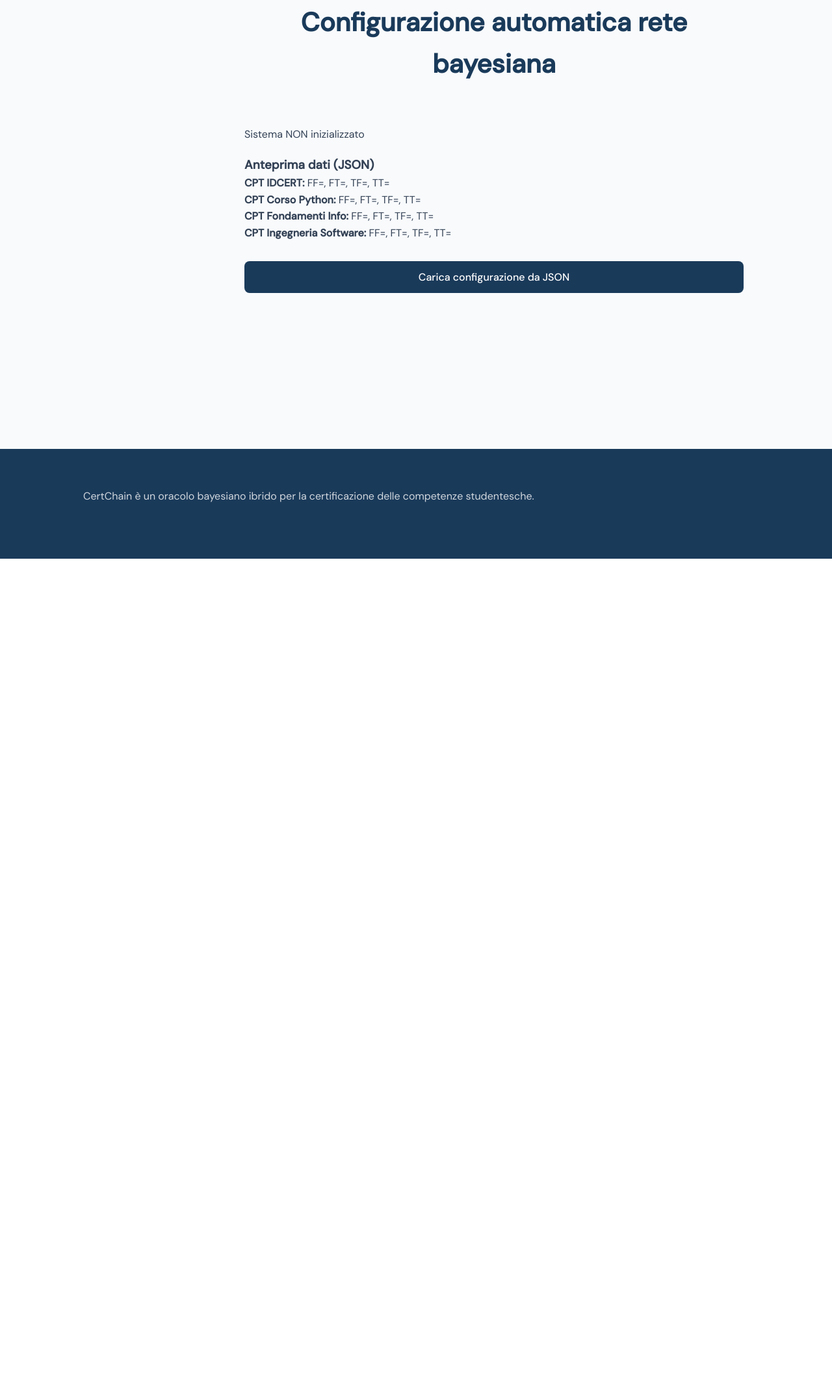
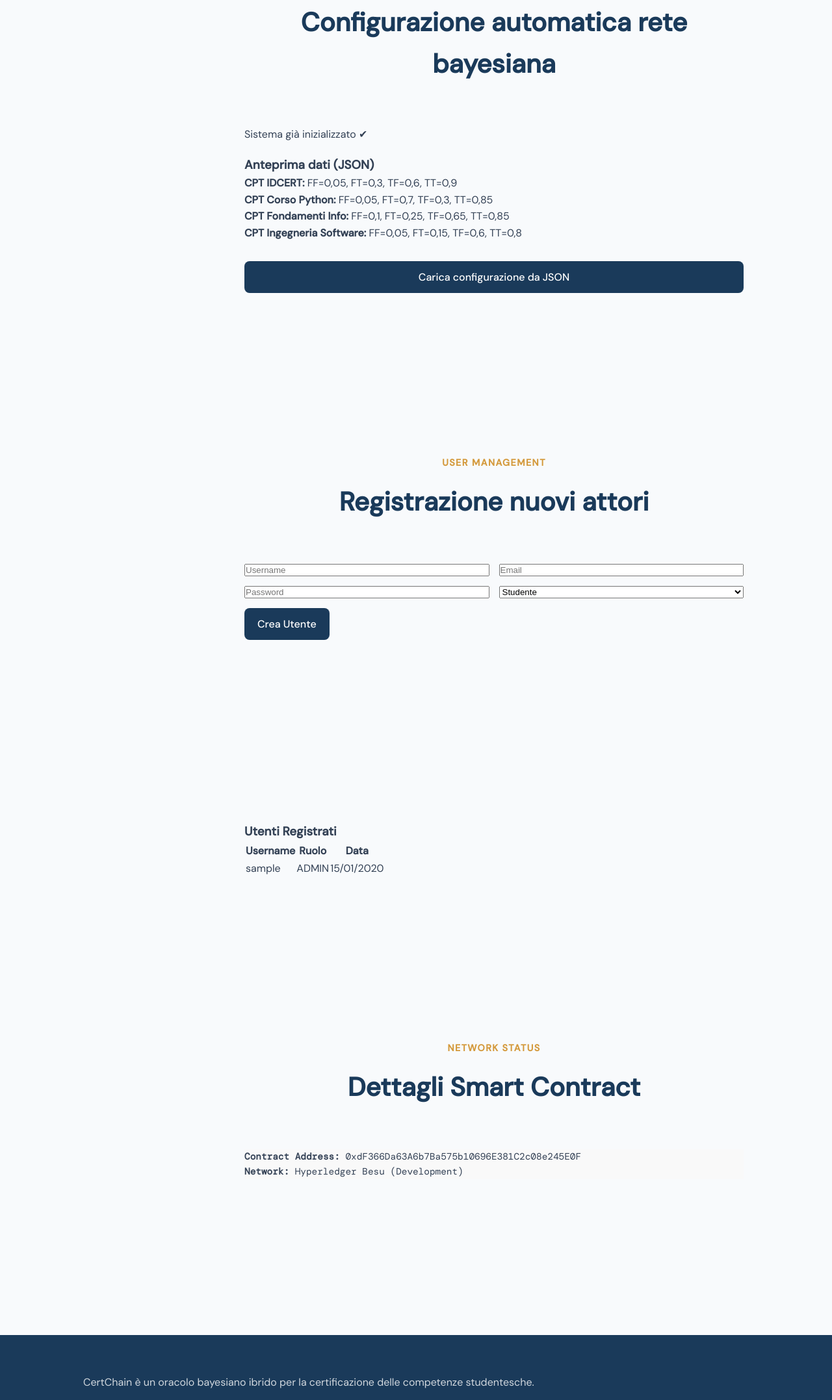
Before and after one commit to otech99/SS-B.group2, a Django app: page /dashboard/admin/ in a window 1280 px wide. Shown: the part 262-2417 px from the top of the page at 65% size. Before the commit the page ends 1122 px from the top, so only its background shows below. Run offline with Django 4.2, Linux system fonts and the light colour scheme; a user stored in the database is signed in; tables that the repository leaves empty hold one stand-in row (values such as "Sample post").

Commit message:
modifiche al front-end

```diff
--- a/certchain/static/certchain/css/style.css
+++ b/certchain/static/certchain/css/style.css
@@ -415,3 +415,19 @@
 
 .font-mono { font-family: 'DM Mono', monospace; }
 .text-teal { color: var(--accent-teal); }
+
+
+.admin-form-grid {
+    display: grid;
+    grid-template-columns: 1fr 1fr; /* Due colonne */
+    gap: 20px;
+    margin-bottom: 20px;
+}
+
+.admin-input {
+    padding: 12px;
+    border: 1px solid #ddd;
+    border-radius: 6px;
+    font-family: 'DM Sans', sans-serif;
+    width: 100%;
+}
--- a/certchain/templates/certchain/dashboard_admin.html
+++ b/certchain/templates/certchain/dashboard_admin.html
@@ -100,6 +100,57 @@
     </form>
 
 </section>
+<section class="section" style="margin-top: 50px;">
+    <div class="section-label">User Management</div>
+    <h2 class="section-title">Registrazione nuovi attori</h2>
+
+    <div class="card">
+        <form method="post" action="{% url 'create_user' %}">
+            {% csrf_token %}
+            <div class="form-grid" style="display: grid; grid-template-columns: 1fr 1fr; gap: 15px;">
+                <input type="text" name="username" placeholder="Username" class="input-field" required>
+                <input type="email" name="email" placeholder="Email" class="input-field" required>
+                <input type="password" name="password" placeholder="Password" class="input-field" required>
+                <select name="role" class="input-field" required>
+                    <option value="STUDENT">Studente</option>
+                    <option value="CERTIFYING_AUTHORITY">Ente Certificatore (Authority)</option>
+                    <option value="COMPANY">Azienda</option>
+                </select>
+            </div>
+            <button type="submit" class="btn-primary" style="margin-top: 15px;">Crea Utente</button>
+        </form>
+    </div>
+    </section>
+<section class="section" style="margin-top: 50px;">
+    <h3 style="margin-top: 30px;">Utenti Registrati</h3>
+<table class="admin-table">
+    <thead>
+        <tr>
+            <th>Username</th>
+            <th>Ruolo</th>
+            <th>Data</th>
+        </tr>
+    </thead>
+    <tbody>
+        {% for u in users_list %}
+        <tr>
+            <td>{{ u.username }}</td>
+            <td><span class="badge">{{ u.role }}</span></td>
+            <td>{{ u.date_joined|date:"d/m/Y" }}</td>
+        </tr>
+        {% endfor %}
+    </tbody>
+</table>
+</section>
+
+<section class="section" style="margin-top: 50px;">
+    <div class="section-label">Network Status</div>
+    <h2 class="section-title">Dettagli Smart Contract</h2>
+    <div class="card font-mono" style="font-size: 0.9em; background: #f9f9f9;">
+        <p><strong>Contract Address:</strong> {{ contract_address|default:"Non ancora distribuito" }}</p>
+        <p><strong>Network:</strong> Hyperledger Besu (Development)</p>
+    </div>
+</section>
 
 </main>
 
--- a/certchain/templates/certchain/dashboard_student.html
+++ b/certchain/templates/certchain/dashboard_student.html
@@ -14,12 +14,6 @@
             <a href="{% url 'logout' %}" class="btn-nav">Logout</a>
         </div>
     </nav>
-
-    <aside class="sidebar">
-        <a href="#" class="active">Le mie Evidenze</a>
-        <a href="#">Certificazioni</a>
-    </aside>
-
     <main class="main-content">
         <div class="card">
             <h2 class="section-title" style="text-align:left;">Dichiara le tue Evidenze</h2>
--- a/certchain/urls.py
+++ b/certchain/urls.py
@@ -10,6 +10,7 @@
     path('dashboard/admin/',      views.dashboard_admin,    name='dashboard_admin'),
     path('dashboard/authority/',  views.dashboard_authority,name='dashboard_authority'),
     path('dashboard/student/',    views.dashboard_student,  name='dashboard_student'),
+    path('dashboard/company/', views.dashboard_company, name='dashboard_company'),
     path('dashboard/admin/init-bn/',    views.init_bn,      name='init_bn'),
     path('dashboard/admin/create-user/', views.create_user, name='create_user'),
 ]
--- a/certchain/views.py
+++ b/certchain/views.py
@@ -1,12 +1,14 @@
+import os
+import json
+import subprocess  # Fondamentale per l'integrazione blockchain senza crash
 from django.shortcuts import render, redirect
 from django.contrib.auth import authenticate, login, logout
-from django.contrib.auth.decorators import login_required
+from django.contrib.auth.decorators import login_required # Questo risolve il NameError
+from django.contrib import messages
 from django.core.mail import send_mail
 from django.conf import settings
-from .models import CustomUser
+from .models import CustomUser, OTPToken
 from rest_framework_simplejwt.tokens import RefreshToken
-from .models import OTPToken
-
 
 # ── Helper ────────────────────────────────────────────────────
 
@@ -15,6 +17,8 @@
         return 'Admin'
     elif user.role == 'CERTIFYING_AUTHORITY':
         return 'CertifyingAuthority'
+    elif user.role == 'COMPANY': # <--- AGGIUNGI QUESTO
+        return 'Company'
     else:
         return 'Student'
 
@@ -24,17 +28,18 @@
         return redirect('dashboard_admin')
     elif role == 'CertifyingAuthority':
         return redirect('dashboard_authority')
+    elif role == 'Company':
+        return redirect('dashboard_company')
     else:
         return redirect('dashboard_student')
+
 # ── Views ─────────────────────────────────────────────────────
 
 def home(request):
     """Pagina iniziale pubblica."""
     return render(request, 'certchain/index.html')
 
-
 def login_view(request):
-    """Step 1 — verifica username e password, invia OTP via email."""
     if request.user.is_authenticated:
         return _redirect_by_role(request.user)
 
@@ -45,14 +50,10 @@
         user = authenticate(request, username=username, password=password)
 
         if user is not None:
-            # Genera OTP
             token_value = OTPToken.generate_token()
             OTPToken.objects.create(user=user, token=token_value)
-
-            # Salva username in sessione per lo step 2
             request.session['otp_user_id'] = user.id
 
-            # Invia email con OTP
             send_mail(
                 subject='CertChain — Codice di accesso',
                 message=f'Il tuo codice di accesso è: {token_value}\n\nScade tra 5 minuti.',
@@ -60,16 +61,13 @@
                 recipient_list=[user.email],
                 fail_silently=False,
             )
-
             return redirect('verify_otp')
         else:
             error = 'Credenziali non valide. Riprova.'
 
     return render(request, 'certchain/login.html', {'error': error})
 
-
 def verify_otp(request):
-    """Step 2 — verifica il codice OTP ricevuto via email."""
     user_id = request.session.get('otp_user_id')
     if not user_id:
         return redirect('login')
@@ -77,7 +75,6 @@
     error = None
     if request.method == 'POST':
         token_input = request.POST.get('otp', '').strip()
-
         try:
             user = CustomUser.objects.get(id=user_id)
             otp  = OTPToken.objects.filter(
@@ -87,103 +84,148 @@
             ).latest('created_at')
 
             if otp.is_valid():
-                # Marca il token come usato
                 otp.is_used = True
                 otp.save()
-
-                # Login completo
                 login(request, user, backend='django.contrib.auth.backends.ModelBackend')
 
-                # Genera JWT e salva in sessione
                 refresh = RefreshToken.for_user(user)
                 request.session['access_token']  = str(refresh.access_token)
                 request.session['refresh_token'] = str(refresh)
                 request.session['user_role']      = _get_user_role(user)
-
-                # Pulisci otp_user_id dalla sessione
                 del request.session['otp_user_id']
 
                 return _redirect_by_role(user)
             else:
                 error = 'Codice scaduto o già utilizzato.'
-
-        except (User.DoesNotExist, OTPToken.DoesNotExist):
+        except Exception:
             error = 'Codice non valido.'
 
     return render(request, 'certchain/verify_otp.html', {'error': error})
 
-
+@login_required
 def logout_view(request):
-    """Logout — invalida sessione."""
     logout(request)
     request.session.flush()
     return redirect('home')
 
-
 @login_required
 def dashboard(request):
     return _redirect_by_role(request.user)
-
-
 @login_required
 def dashboard_admin(request):
+    """
+    Dashboard principale per l'Admin: gestisce l'anteprima CPT,
+    lo stato della blockchain e la lista degli utenti di sistema.
+    """
+    # Sicurezza: solo l'admin può accedere
     if not request.user.is_admin():
         return redirect('home')
+
+    # 1. Caricamento dati CPT (Anteprima Oracle)
+    cpt_path = os.path.join(settings.BASE_DIR, 'data', 'json', 'cpt.json')
+    cpt_data = {}
+    if os.path.exists(cpt_path):
+        try:
+            with open(cpt_path, 'r') as f:
+                cpt_data = json.load(f)
+        except Exception as e:
+            print(f"Errore lettura cpt.json: {e}")
+
+    # 2. Controllo Stato Blockchain e Indirizzo Contratto
+    addr_path = os.path.join(settings.BASE_DIR, 'blockchain', 'contract_address.json')
+    contract_address = "Non ancora distribuito"
+    is_initialized = False
+
+    if os.path.exists(addr_path):
+        try:
+            with open(addr_path, 'r') as f:
+                data = json.load(f)
+                # Recuperiamo l'indirizzo salvato dal deploy di Brownie
+                contract_address = data.get('address', 'Indirizzo non trovato')
+                is_initialized = True
+        except Exception as e:
+            print(f"Errore lettura contract_address.json: {e}")
+
+    # 3. Recupero lista utenti per la sezione User Management
+    # Escludiamo magari lo stesso admin loggato per chiarezza
+    all_users = CustomUser.objects.all().order_by('-date_joined')
+
+    # 4. Rendering della dashboard con il contesto completo
     return render(request, 'certchain/dashboard_admin.html', {
         'user': request.user,
         'token': request.session.get('access_token', ''),
+        'cpt': cpt_data,                 # Dati per l'anteprima tabelle
+        'is_initialized': is_initialized, # Booleano per il tasto carica
+        'contract_address': contract_address, # Indirizzo reale da mostrare nel box
+        'users_list': all_users,         # Lista per visualizzare chi è già registrato
     })
 
+@login_required
+def init_bn(request):
+    """
+    Lancia lo script Brownie. Non servono più i float() perché i dati sono presi
+    direttamente dai JSON dallo script role_based_txn.py.
+    """
+    if not request.user.is_admin():
+        return redirect('home')
+
+    if request.method == 'POST':
+        try:
+            # Percorso dello script Brownie
+            script_path = os.path.join(settings.BASE_DIR, 'blockchain', 'scripts', 'role_based_txn.py')
+
+            # Eseguiamo il comando esterno.
+            # NOTA: Assicurati che '--network development' (o besu) sia corretto per il tuo setup
+            result = subprocess.run(
+                ['brownie', 'run', script_path, 'main', '--network', 'development'],
+                capture_output=True,
+                text=True,
+                cwd=os.path.join(settings.BASE_DIR, 'blockchain')
+            )
+
+            if result.returncode == 0:
+                messages.success(request, 'Blockchain inizializzata con successo via Brownie!')
+            else:
+                # Se Brownie fallisce, riportiamo l'errore tecnico per il debug
+                messages.error(request, f'Errore Brownie: {result.stderr}')
+
+        except Exception as e:
+            messages.error(request, f'Errore di sistema: {str(e)}')
+
+    return redirect('dashboard_admin')
+# -------------------------------------
 
 @login_required
 def dashboard_authority(request):
-    if not request.user.groups.filter(name='CertifyingAuthority').exists():
+    if not request.user.role == 'CERTIFYING_AUTHORITY':
         return redirect('home')
     return render(request, 'certchain/dashboard_authority.html', {
         'user': request.user,
-        'token': request.session.get('access_token', ''),
     })
-
 
 @login_required
 def dashboard_student(request):
-    if not request.user.groups.filter(name='Student').exists():
+    if not request.user.role == 'STUDENT':
         return redirect('home')
     return render(request, 'certchain/dashboard_student.html', {
         'user': request.user,
-        'token': request.session.get('access_token', ''),
     })
 
+@login_required
+def dashboard_company(request):
+    # Controlla se l'utente ha il ruolo corretto (adattalo al tuo modello CustomUser)
+    if request.user.role != 'COMPANY':
+        return redirect('home')
 
-@login_required
-def init_bn(request):
-    if not request.user.is_admin():
-        return redirect('home')
-    if request.method == 'POST':
-        cpt_data = {
-            "priori": {
-                "BasiProg": float(request.POST.get('basi_prog')),
-                "ProgPy":   float(request.POST.get('prog_py')),
-            },
-            "IDCERT":    {"FF": float(request.POST.get('idcert_ff')),    "FT": float(request.POST.get('idcert_ft')),    "TF": float(request.POST.get('idcert_tf')),    "TT": float(request.POST.get('idcert_tt'))},
-            "CorsoPy":   {"FF": float(request.POST.get('corsopy_ff')),   "FT": float(request.POST.get('corsopy_ft')),   "TF": float(request.POST.get('corsopy_tf')),   "TT": float(request.POST.get('corsopy_tt'))},
-            "FondInfo":  {"FF": float(request.POST.get('fondinfo_ff')),  "FT": float(request.POST.get('fondinfo_ft')),  "TF": float(request.POST.get('fondinfo_tf')),  "TT": float(request.POST.get('fondinfo_tt'))},
-            "IngSoft":   {"FF": float(request.POST.get('ingsoft_ff')),   "FT": float(request.POST.get('ingsoft_ft')),   "TF": float(request.POST.get('ingsoft_tf')),   "TT": float(request.POST.get('ingsoft_tt'))},
-        }
-        json_path = os.path.join(settings.BASE_DIR, 'data', 'json', 'cpt.json')
-        os.makedirs(os.path.dirname(json_path), exist_ok=True)
-        with open(json_path, 'w') as f:
-            json.dump(cpt_data, f, indent=2)
-        messages.success(request, 'Rete Bayesiana inizializzata con successo.')
-    return redirect('dashboard_admin')
-
+    return render(request, 'certchain/dashboard_company.html', {
+        'user': request.user,
+    })
 
 @login_required
 def create_user(request):
     if not request.user.is_admin():
         return redirect('home')
     if request.method == 'POST':
-        from .models import CustomUser
         username = request.POST.get('username')
         email    = request.POST.get('email')
         password = request.POST.get('password')
--- a/certchain_project/settings.py
+++ b/certchain_project/settings.py
@@ -94,7 +94,9 @@
 
 # ── Email (Gmail SMTP) ───────────────────────────────────────
 import os
-EMAIL_BACKEND      = 'django.core.mail.backends.smtp.EmailBackend'
+# Invece del backend SMTP, usa quello della console
+EMAIL_BACKEND = 'django.core.mail.backends.console.EmailBackend'
+#EMAIL_BACKEND      = 'django.core.mail.backends.smtp.EmailBackend'
 EMAIL_HOST         = 'smtp.gmail.com'
 EMAIL_PORT         = 587
 EMAIL_USE_TLS      = True
```
